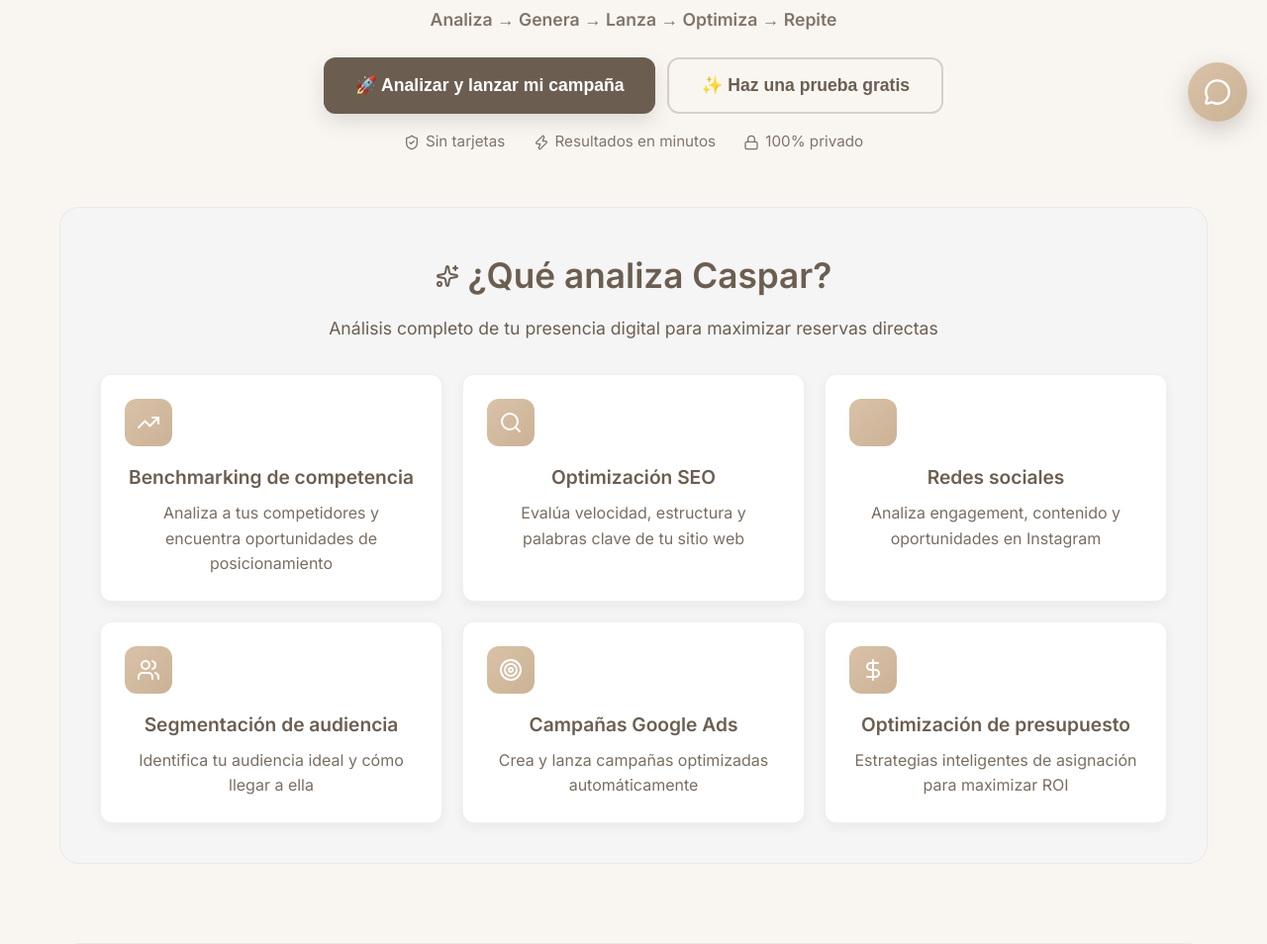
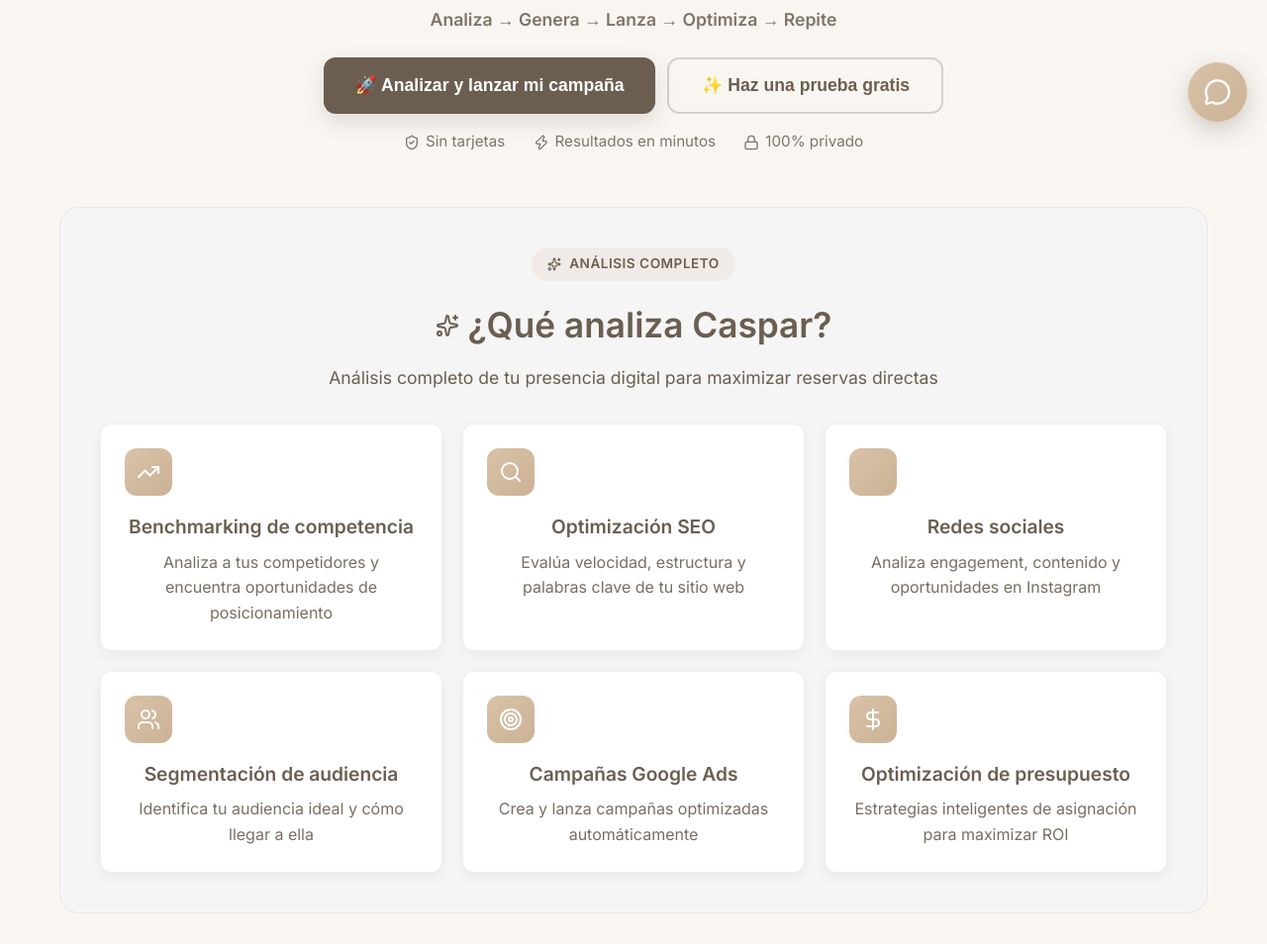
Before and after one commit to ArielSanroj/marketingagent, a Flask app: page / in a window 1280 px wide. Shown: the part 657-1611 px from the top of the page at 99% size. Run offline with Flask 3, Linux system fonts and the light colour scheme; data that the repository does not hold is empty.

Commit message:
Agregar headers/badges arriba de cada headline principal
- Agregar badges con iconos arriba de cada sección principal
- Mejorar jerarquía visual y contexto de cada sección
- Headers con estilo consistente (Análisis Completo, Video Explicativo, Proceso, Ventajas, Testimonios, Precios, Comparación, Casos de Estudio, FAQ, Comienza Ahora)
- Diseño responsive para badges en móviles

```diff
--- a/frontend/templates/index.html
+++ b/frontend/templates/index.html
@@ -613,6 +613,10 @@
         <div class="main-content">
 
             <div class="features-section">
+                <div style="display:inline-flex;align-items:center;gap:8px;background:rgba(217,194,168,0.2);padding:6px 16px;border-radius:20px;margin-bottom:16px;font-size:0.85rem;color:#6B5E51;font-weight:600;text-transform:uppercase;letter-spacing:0.5px;">
+                    <i data-lucide="sparkles" style="width:14px;height:14px;"></i>
+                    <span>Análisis Completo</span>
+                </div>
                 <h1 style="font-size:2.2rem;margin-bottom:12px;"><i data-lucide="sparkles"></i> ¿Qué analiza Caspar?</h1>
                 <p class="sub" style="margin-bottom:32px;font-size:1.1rem;">Análisis completo de tu presencia digital para maximizar reservas directas</p>
                 <div style="display:grid;grid-template-columns:repeat(auto-fit,minmax(280px,1fr));gap:20px;margin-top:32px;">
@@ -663,6 +667,10 @@
 
             <!-- Video Section -->
             <div class="video-section" style="background:#F5F5F5;padding:48px;border-radius:20px;border:1px solid rgba(0,0,0,0.05);margin-top:40px;text-align:center;">
+                <div style="display:inline-flex;align-items:center;gap:8px;background:rgba(217,194,168,0.2);padding:6px 16px;border-radius:20px;margin-bottom:16px;font-size:0.85rem;color:#6B5E51;font-weight:600;text-transform:uppercase;letter-spacing:0.5px;">
+                    <i data-lucide="play-circle" style="width:14px;height:14px;"></i>
+                    <span>Video Explicativo</span>
+                </div>
                 <h1 style="font-size:2.5rem;margin-bottom:12px;color:#6B5E51;">¿Cómo funciona?</h1>
                 <p class="sub" style="font-size:1.2rem;margin-bottom:32px;max-width:700px;margin-left:auto;margin-right:auto;">Mira cómo Caspar transforma datos en reservas en menos de 5 minutos</p>
                 <div style="position:relative;padding-bottom:56.25%;height:0;overflow:hidden;max-width:900px;margin:0 auto;border-radius:16px;box-shadow:0 20px 40px rgba(0,0,0,0.15);">
@@ -671,6 +679,10 @@
             </div>
 
             <div class="how-section">
+                <div style="display:inline-flex;align-items:center;gap:8px;background:rgba(217,194,168,0.2);padding:6px 16px;border-radius:20px;margin-bottom:16px;font-size:0.85rem;color:#6B5E51;font-weight:600;text-transform:uppercase;letter-spacing:0.5px;">
+                    <i data-lucide="workflow" style="width:14px;height:14px;"></i>
+                    <span>Proceso</span>
+                </div>
                 <h1>De los datos a las reservas: Caspar lo hace por ti.</h1>
                 <p class="sub">Caspar Marketing Agent combina investigación, creatividad y ejecución. Analiza tu presencia online, detecta oportunidades y lanza campañas reales en Google Ads con segmentación, presupuesto y mensajes optimizados automáticamente.</p>
                 <div class="how-grid">
@@ -806,6 +818,10 @@
             </div>
 
             <div class="why-section">
+                <div style="display:inline-flex;align-items:center;gap:8px;background:rgba(217,194,168,0.2);padding:6px 16px;border-radius:20px;margin-bottom:16px;font-size:0.85rem;color:#6B5E51;font-weight:600;text-transform:uppercase;letter-spacing:0.5px;margin-left:50%;transform:translateX(-50%);">
+                    <i data-lucide="check-circle" style="width:14px;height:14px;"></i>
+                    <span>Ventajas</span>
+                </div>
                 <h1>¿Por qué Caspar funciona?</h1>
                 <div class="why-grid">
                     <div class="why-item">
@@ -840,6 +856,10 @@
             </div>
 
             <div class="testimonials">
+                <div style="display:inline-flex;align-items:center;gap:8px;background:rgba(217,194,168,0.2);padding:6px 16px;border-radius:20px;margin-bottom:16px;font-size:0.85rem;color:#6B5E51;font-weight:600;text-transform:uppercase;letter-spacing:0.5px;margin-left:50%;transform:translateX(-50%);">
+                    <i data-lucide="star" style="width:14px;height:14px;"></i>
+                    <span>Testimonios</span>
+                </div>
                 <h1 style="font-size:2.2rem;margin-bottom:12px;">Historias de éxito reales</h1>
                 <p class="sub" style="margin-bottom:32px;">Hoteles que aumentaron sus reservas con Caspar</p>
                 <div class="testimonial-grid">
@@ -876,6 +896,10 @@
 
             <!-- Pricing Section -->
             <div class="pricing-section" style="background:linear-gradient(135deg, #D9C2A8 0%, #cbb296 100%);padding:64px 48px;border-radius:20px;margin-top:40px;text-align:center;color:#fff;">
+                <div style="display:inline-flex;align-items:center;gap:8px;background:rgba(255,255,255,0.3);padding:6px 16px;border-radius:20px;margin-bottom:16px;font-size:0.85rem;color:#fff;font-weight:600;text-transform:uppercase;letter-spacing:0.5px;">
+                    <i data-lucide="dollar-sign" style="width:14px;height:14px;"></i>
+                    <span>Precios</span>
+                </div>
                 <h1 style="font-size:2.5rem;margin-bottom:12px;color:#fff;">Precios transparentes, resultados garantizados</h1>
                 <p class="sub" style="font-size:1.2rem;margin-bottom:48px;color:rgba(255,255,255,0.95);max-width:700px;margin-left:auto;margin-right:auto;">Sin costos ocultos, sin comisiones, solo resultados</p>
                 <div style="display:grid;grid-template-columns:repeat(auto-fit,minmax(300px,1fr));gap:32px;max-width:1000px;margin:0 auto;">
@@ -929,6 +953,10 @@
 
             <!-- Comparison Section -->
             <div class="comparison-section" style="background:#F5F5F5;padding:48px;border-radius:20px;border:1px solid rgba(0,0,0,0.05);margin-top:40px;">
+                <div style="display:inline-flex;align-items:center;gap:8px;background:rgba(217,194,168,0.2);padding:6px 16px;border-radius:20px;margin-bottom:16px;font-size:0.85rem;color:#6B5E51;font-weight:600;text-transform:uppercase;letter-spacing:0.5px;margin-left:50%;transform:translateX(-50%);">
+                    <i data-lucide="scale" style="width:14px;height:14px;"></i>
+                    <span>Comparación</span>
+                </div>
                 <h1 style="font-size:2.5rem;margin-bottom:12px;text-align:center;color:#6B5E51;">Caspar vs Agencias Tradicionales</h1>
                 <p class="sub" style="text-align:center;margin-bottom:40px;font-size:1.1rem;">Por qué elegir IA sobre agencias costosas</p>
                 <div style="max-width:1000px;margin:0 auto;overflow-x:auto;">
@@ -978,6 +1006,10 @@
 
             <!-- Case Studies Section -->
             <div class="case-studies-section" style="background:#F5F5F5;padding:48px;border-radius:20px;border:1px solid rgba(0,0,0,0.05);margin-top:40px;">
+                <div style="display:inline-flex;align-items:center;gap:8px;background:rgba(217,194,168,0.2);padding:6px 16px;border-radius:20px;margin-bottom:16px;font-size:0.85rem;color:#6B5E51;font-weight:600;text-transform:uppercase;letter-spacing:0.5px;margin-left:50%;transform:translateX(-50%);">
+                    <i data-lucide="file-text" style="width:14px;height:14px;"></i>
+                    <span>Casos de Estudio</span>
+                </div>
                 <h1 style="font-size:2.5rem;margin-bottom:12px;text-align:center;color:#6B5E51;">Casos de estudio detallados</h1>
                 <p class="sub" style="text-align:center;margin-bottom:40px;font-size:1.1rem;">Resultados reales de hoteles que usan Caspar</p>
                 <div style="display:grid;grid-template-columns:repeat(auto-fit,minmax(350px,1fr));gap:32px;max-width:1200px;margin:0 auto;">
@@ -1050,6 +1082,10 @@
 
             <!-- FAQ Section -->
             <div class="faq-section" style="background:#F5F5F5;padding:48px;border-radius:20px;border:1px solid rgba(0,0,0,0.05);margin-top:40px;">
+                <div style="display:inline-flex;align-items:center;gap:8px;background:rgba(217,194,168,0.2);padding:6px 16px;border-radius:20px;margin-bottom:16px;font-size:0.85rem;color:#6B5E51;font-weight:600;text-transform:uppercase;letter-spacing:0.5px;margin-left:50%;transform:translateX(-50%);">
+                    <i data-lucide="help-circle" style="width:14px;height:14px;"></i>
+                    <span>FAQ</span>
+                </div>
                 <h1 style="font-size:2.2rem;margin-bottom:12px;text-align:center;">Preguntas frecuentes</h1>
                 <p class="sub" style="text-align:center;margin-bottom:40px;">Todo lo que necesitas saber sobre Caspar</p>
                 <div style="max-width:800px;margin:0 auto;display:grid;gap:20px;">
```
